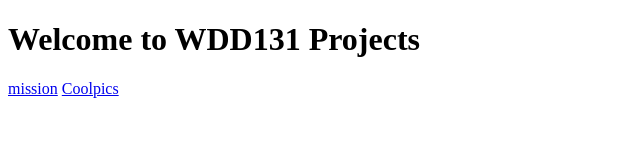
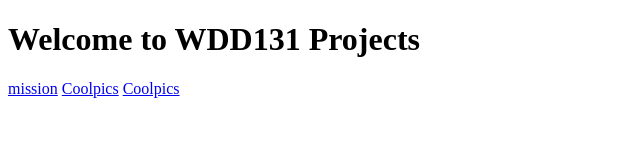
Before and after one commit to xuelwang7/WDD131, a plain HTML site: page index.html in a window 1280 px wide. Shown: the full height of the page, 0-640 px from the left. Drawn offline with Linux system fonts and the light colour scheme.

Commit message:
week5 update

```diff
--- a/index.html
+++ b/index.html
@@ -10,6 +10,8 @@
 <nav>
   <a href="./mission/index.html">mission</a>
   <a href="coolpics/index.html">Coolpics</a>
+  <a href="blog/index.html">Coolpics</a>
+
 
 
 </nav>
```
